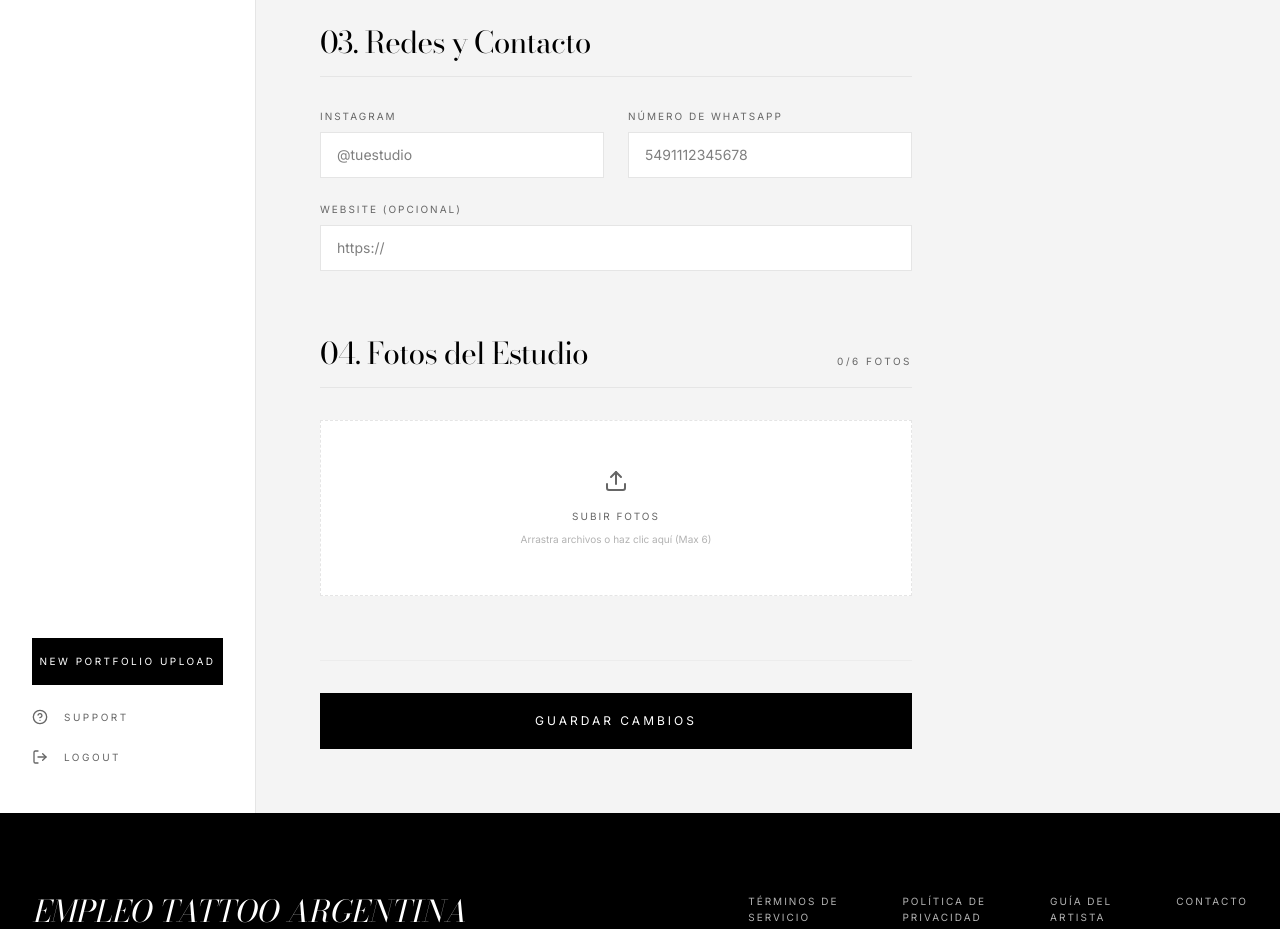
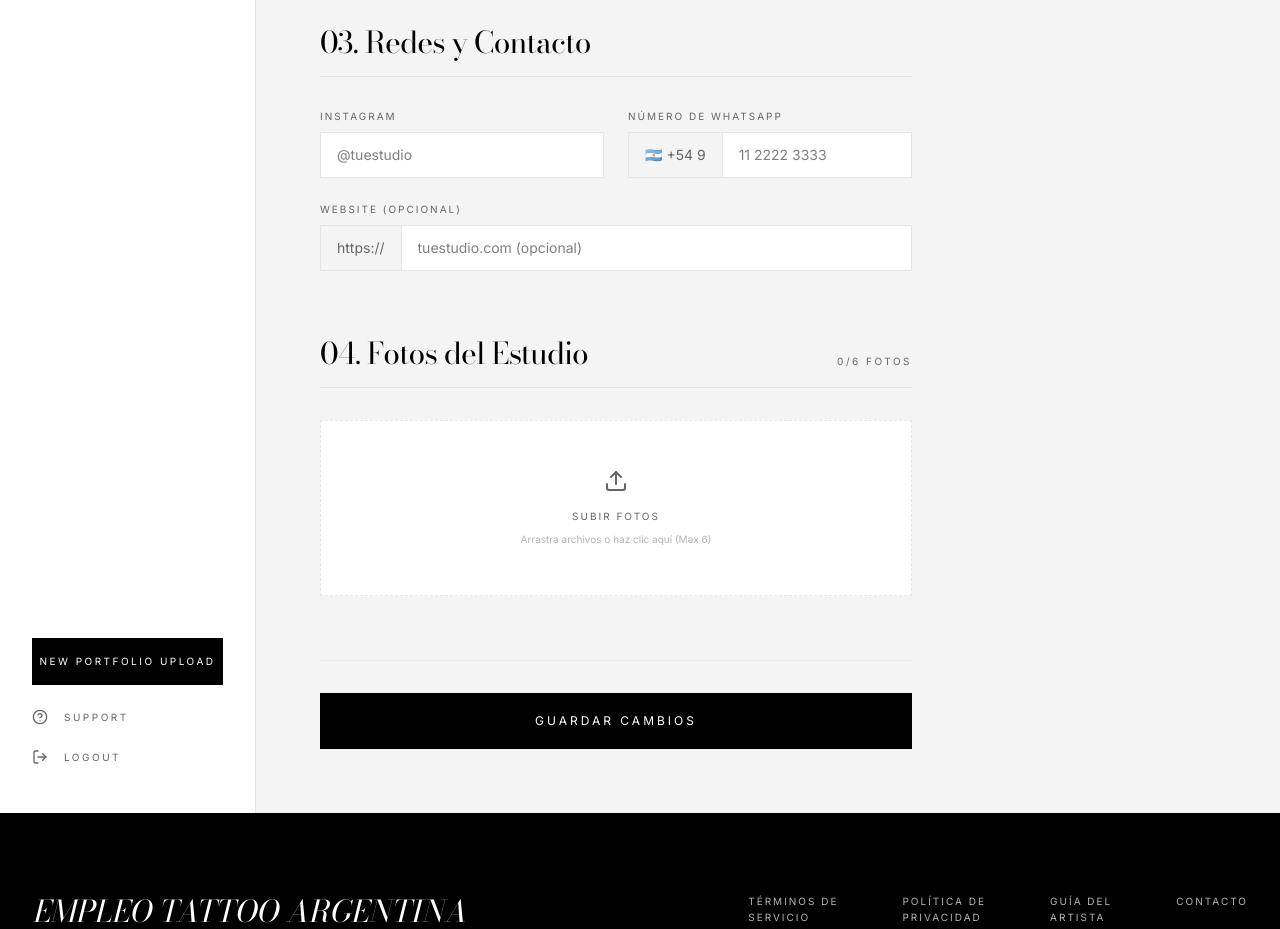
Before and after one commit to GuardiolaDF/Empleo-Tattoo-Argentina, a Next.js app: page /dashboard/perfil in a window 1280 px wide. Shown: the part 900-1829 px from the top of the page. Built offline with nearby package versions, Linux system fonts and the light colour scheme.

Commit message:
checkpoint: before field improvements round 2

```diff
--- a/src/app/dashboard/perfil/page.tsx
+++ b/src/app/dashboard/perfil/page.tsx
@@ -36,11 +36,11 @@ const profileSchema = z.object({
     .regex(/^@[a-zA-Z0-9._]{2,30}$/, "Ingresá un usuario válido. Ej: @tuestudio")
     .min(1, "Este campo es requerido"),
   whatsapp: z.string()
-    .regex(/^549\d{8,10}$/, "Ingresá un número válido. Ej: 5491112345678")
+    .regex(/^\d{2}\s\d{4}\s\d{4}$/, "Ingresá un número válido. Ej: 11 2222 3333")
     .min(1, "Este campo es requerido"),
   website: z.string()
-    .refine((val) => val === "" || /^https?:\/\/.+\..+/.test(val), {
-      message: "Ingresá una URL válida. Ej: https://tuestudio.com"
+    .refine((val) => val === "" || /^[a-zA-Z0-9][a-zA-Z0-9-_.]+\.[a-zA-Z]{2,}/.test(val), {
+      message: "Ingresá un dominio válido. Ej: tuestudio.com"
     })
     .optional(),
 });
@@ -78,6 +78,8 @@ export default function PerfilEstudioPage() {
   const liveInstagram = watch("instagram");
   const liveWhatsapp = watch("whatsapp");
   const liveWebsite = watch("website");
+
+  const { onChange: onChangeWhatsapp, ...restWhatsapp } = register("whatsapp");
 
   // --- Handlers ---
   const handleAddSpecialty = () => {
@@ -128,7 +130,9 @@ export default function PerfilEstudioPage() {
   }, []);
 
   const onSubmit = (data: ProfileFormValues) => {
-    console.log("Saving profile...", { ...data, specialties, photos });
+    const rawDigits = data.whatsapp.replace(/\D/g, '');
+    const finalWhatsapp = `549${rawDigits}`;
+    console.log("Saving profile...", { ...data, whatsapp: finalWhatsapp, specialties, photos });
     setIsSuccess(true);
     setTimeout(() => setIsSuccess(false), 5000); // hide success message after 5s
   };
@@ -312,30 +316,49 @@ export default function PerfilEstudioPage() {
 
                 <div className="flex flex-col space-y-2">
                   <label className="font-sans text-[10px] tracking-[0.2em] uppercase text-muted-foreground">Número de WhatsApp</label>
-                  <div className="relative">
+                  <div className="relative flex">
+                    <div className="flex items-center px-4 bg-muted border border-r-0 border-border cursor-default font-sans text-sm text-muted-foreground">
+                      🇦🇷 +54 9
+                    </div>
+                    <div className="relative flex-1">
                       <input
-                      {...register("whatsapp")}
-                      placeholder="5491112345678"
+                        {...restWhatsapp}
+                        onChange={(e) => {
+                          let val = e.target.value.replace(/\D/g, '');
+                          if (val.length > 10) val = val.slice(0, 10);
+                          let formatted = val;
+                          if (val.length > 2) formatted = val.slice(0, 2) + ' ' + val.slice(2);
+                          if (val.length > 6) formatted = val.slice(0, 2) + ' ' + val.slice(2, 6) + ' ' + val.slice(6);
+                          e.target.value = formatted;
+                          onChangeWhatsapp(e);
+                        }}
+                        placeholder="11 2222 3333"
                         className={`w-full border ${errors.whatsapp ? 'border-red-500' : 'border-border'} px-4 py-3 outline-none font-sans text-sm focus:border-black transition-colors bg-white pr-10`}
                       />
                       {liveWhatsapp && liveWhatsapp.length > 0 && !errors.whatsapp && (
                         <Check className="w-4 h-4 text-green-500 absolute right-4 top-1/2 -translate-y-1/2" />
                       )}
                     </div>
+                  </div>
                   {errors.whatsapp && <span className="font-sans text-[10px] text-red-500">{errors.whatsapp.message}</span>}
                 </div>
 
                 <div className="flex flex-col space-y-2 md:col-span-2">
                   <label className="font-sans text-[10px] tracking-[0.2em] uppercase text-muted-foreground">Website (Opcional)</label>
-                  <div className="relative">
+                  <div className="relative flex">
+                    <div className="flex items-center px-4 bg-muted border border-r-0 border-border cursor-default font-sans text-sm text-muted-foreground">
+                      https://
+                    </div>
+                    <div className="relative flex-1">
                       <input
                         {...register("website")}
-                      placeholder="https://"
+                        placeholder="tuestudio.com (opcional)"
                         className={`w-full border ${errors.website ? 'border-red-500' : 'border-border'} px-4 py-3 outline-none font-sans text-sm focus:border-black transition-colors bg-white pr-10`}
                       />
                       {liveWebsite && liveWebsite.length > 0 && !errors.website && (
                         <Check className="w-4 h-4 text-green-500 absolute right-4 top-1/2 -translate-y-1/2" />
                       )}
+                    </div>
                   </div>
                   {errors.website && <span className="font-sans text-[10px] text-red-500">{errors.website.message}</span>}
                 </div>
```
Lines whose indentation alone changed are shown as unchanged.
